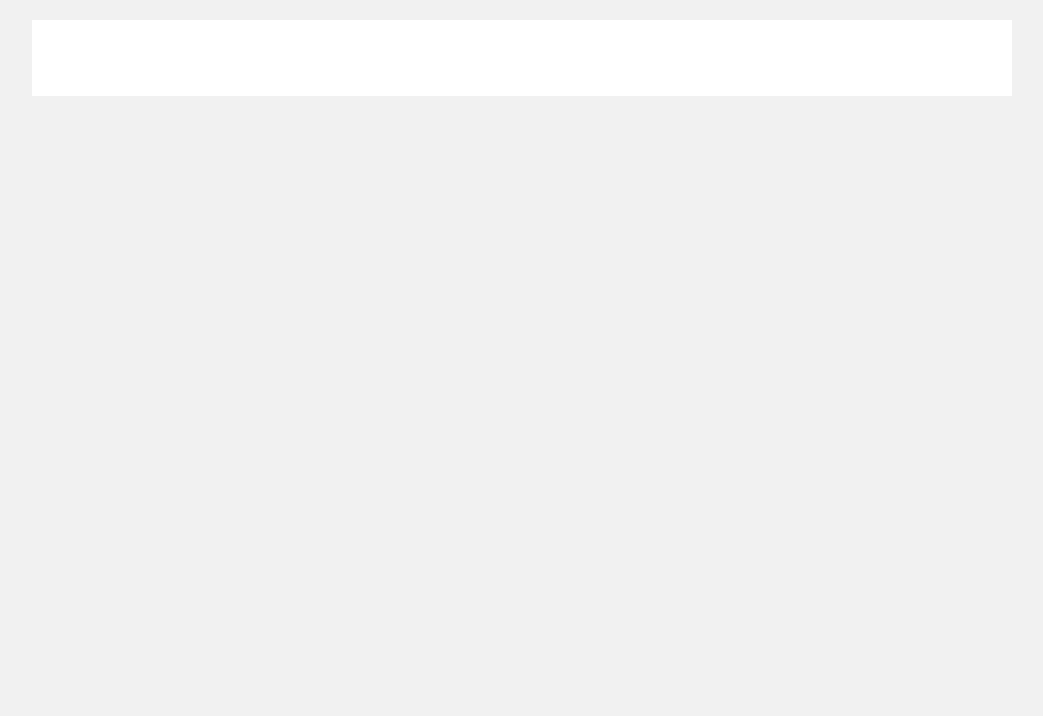
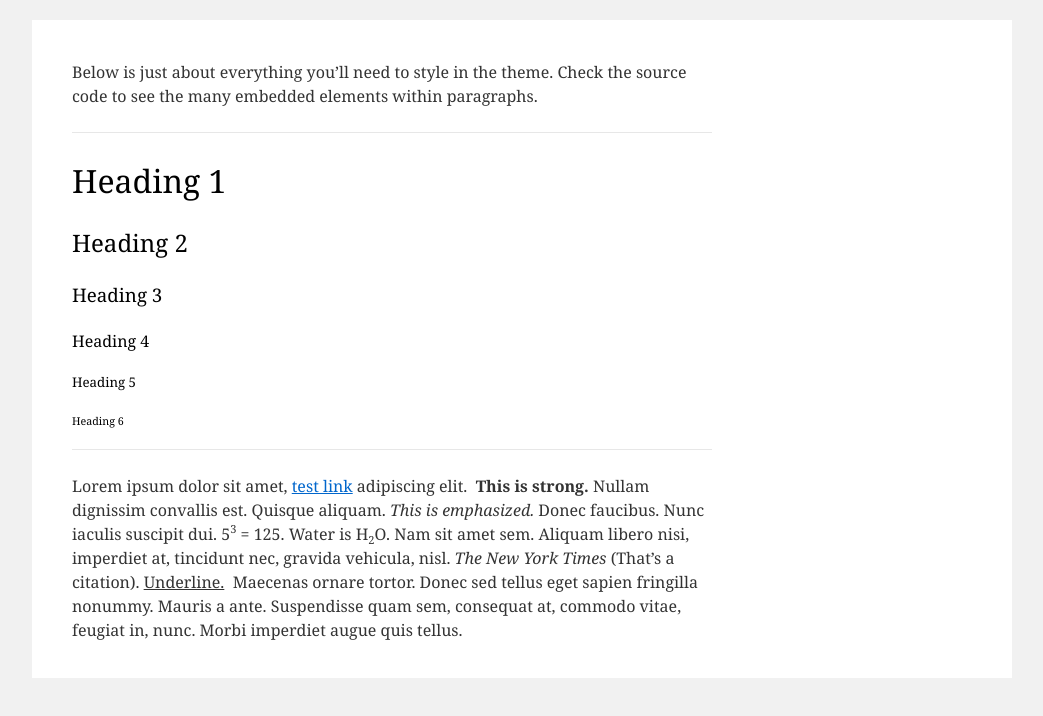
Before and after one commit to MVolodya/HW-3, a plain HTML site: page index.html in a window 1280 px wide. Shown: the whole page, without its empty margins (118-1161 px from the left). Drawn offline with Linux system fonts and the light colour scheme.

Commit message:
added 3 section to index.html

```diff
--- a/index.html
+++ b/index.html
@@ -7,10 +7,33 @@
     </head>
     <body>
         <div id="wrapper">
-    	    <div id="main">
-    		    <div id="container">
-    			    <div id="content" role="main">
+            <div id="main">
+                <div id="container">
+                    <div id="content" role="main">
                         <!-- TODO: Content goes here -->
+                        <p>
+                            Below is just about everything you’ll need to style in the theme.
+                            Check the source code to see the many embedded elements within paragraphs.
+                        </p>
+                        <hr>
+                        <h1>Heading 1</h1>
+                        <h2>Heading 2</h2>
+                        <h3>Heading 3</h3>
+                        <h4>Heading 4</h4>
+                        <h5>Heading 5</h5>
+                        <h6>Heading 6</h6>
+                        <hr>
+                        <p>
+                            Lorem ipsum dolor sit amet, <a href="#">test link</a> adipiscing elit.
+                            <strong>This is strong.</strong> Nullam dignissim convallis est. Quisque aliquam.
+                            <em>This is emphasized.</em> Donec faucibus. Nunc iaculis suscipit dui.
+                            5<sup><small>3</small></sup> = 125. Water is H<sub><small>2</small></sub>O.
+                            Nam sit amet sem. Aliquam libero nisi, imperdiet at, tincidunt nec, gravida
+                            vehicula, nisl. <em>The New York Times</em> (That’s a citation). <u>Underline.</u>
+                            Maecenas ornare tortor. Donec sed tellus eget sapien fringilla nonummy.
+                            Mauris a ante. Suspendisse quam sem, consequat at, commodo vitae, feugiat in, nunc.
+                            Morbi imperdiet augue quis tellus.
+                        </p>
                     </div>
                 </div>
             </div>
```
